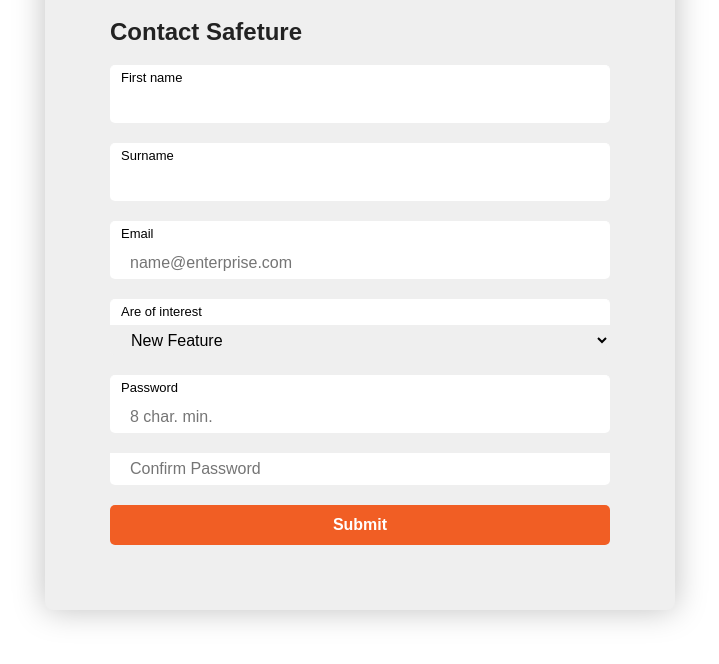
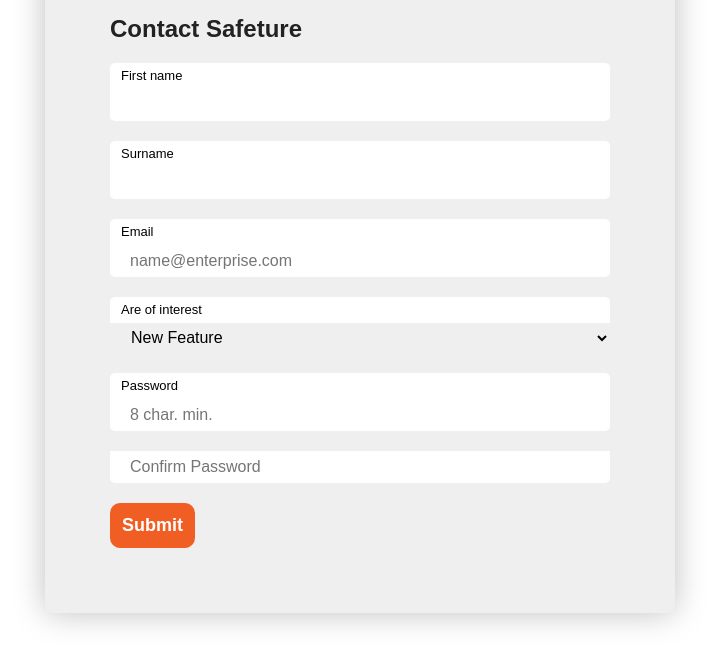
Before and after one commit to paulssona/Form-w-pw-valid.-and-btn-disable-on-submit, a plain HTML site: page Forms-main/index.html in a window 1280 px wide. Shown: the part 216-880 px from the top of the page, without its empty margins (280-999 px from the left). Drawn offline with Linux system fonts and the light colour scheme.

Commit message:
fix css btn

```diff
--- a/Forms-main/styles/styles.css
+++ b/Forms-main/styles/styles.css
@@ -7,7 +7,7 @@
     display: flex;
     justify-content: center;
     align-items: center;
-    font-family: "Amplitude Aubi", Sans-serif;
+    font-family: "Fira Sans", Sans-serif;
 }
 .form-base-layer {
     display:flex;
@@ -64,24 +64,26 @@
     cursor: pointer;
 }
 .button {
-    min-height: 40px;
-    width: 100%;
+    min-height: 18px;
+    width: max-content;
     background-color: #F15E24;
     border:none;
-    border-radius: 5px 5px 5px 5px;
-    font-family: "Amplitude Aubi", Sans-serif;
+    padding: 12px 12px 12px 12px;
+    border-radius: 10px 10px 10px 10px;
+    font-family: "Fira Sans", Sans-serif;
     font-weight: bold;
-    font-size: 1rem;
+    font-size: 18px;
     color: white;
     cursor: pointer;
+
 }
 .button:hover {
     background-color: #bd4515;
 }
 .button:focus {
-    background-color: #7dba00;
+    background-color: #F15E24;
     outline:none;
 }
 .button:disabled {
-    background-color: #222222;
+    background-color: #7a7a7a;
 }
```
